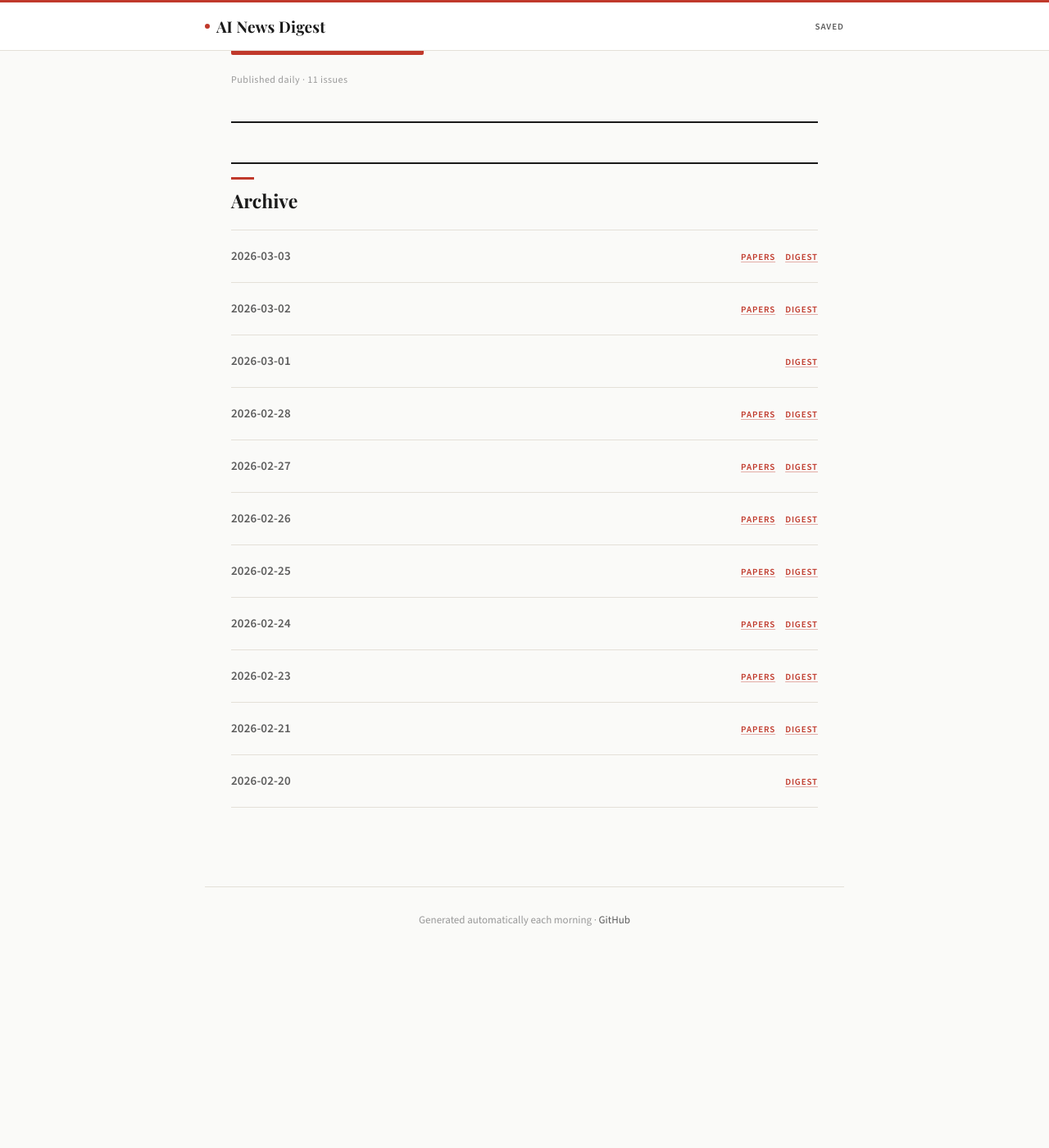
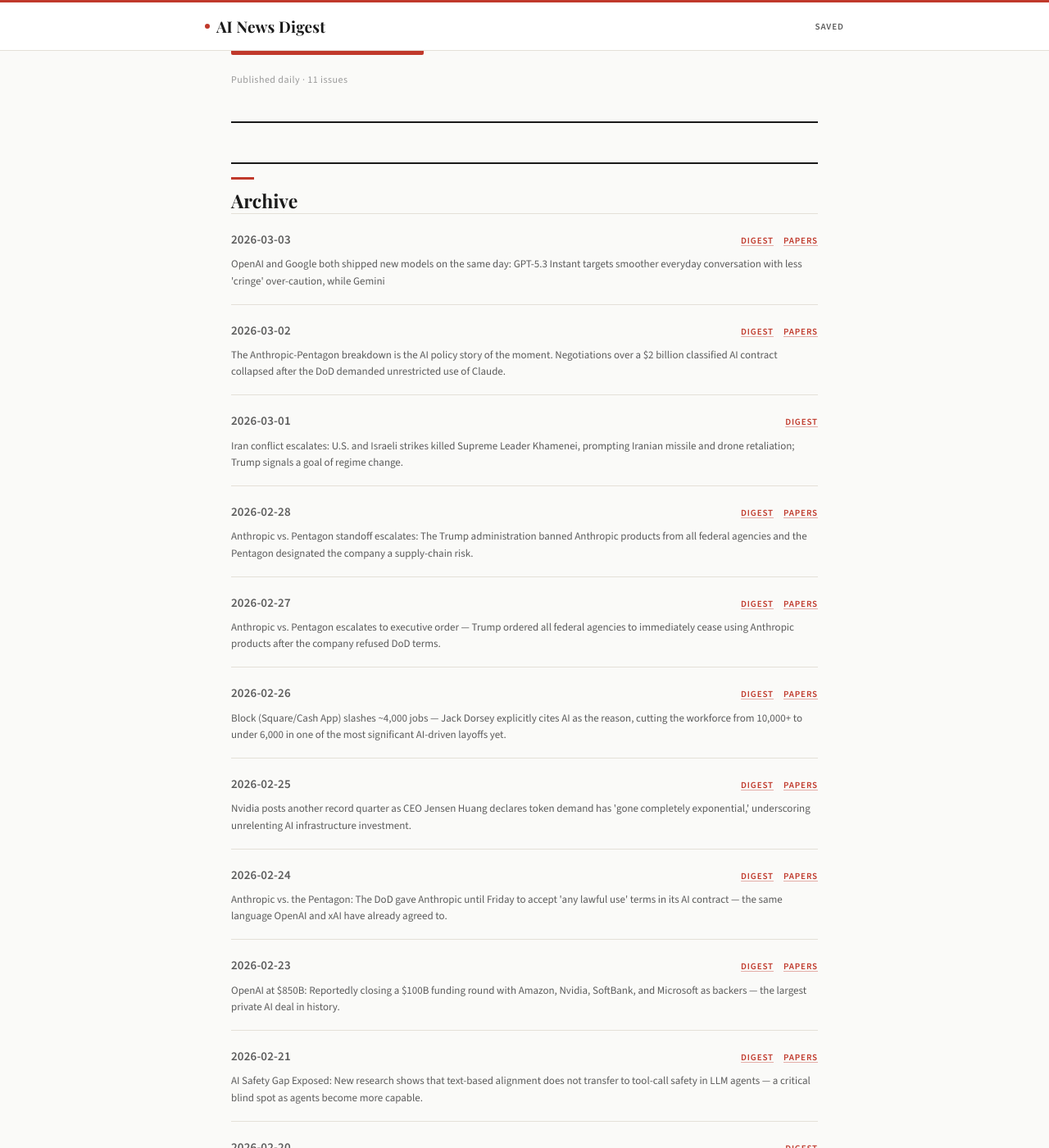
Before and after one commit to eddyariki/news-feed-digest, a Jekyll site: the page built from index.md, in a window 1280 px wide and 1400 px high, scrolled down 662 px. Shown: the whole window at 82% size. Built offline with Jekyll 4.4.1, drawn with Linux system fonts in a browser that asks for light colours; some web fonts are replaced; before the commit the page ends 1839 px from its top, so only the background shows below that; some of the changed text lies outside the part shown.

Commit message:
Archive: show first highlight preview per day via Liquid template
- Switch from static markdown list to YAML front matter + Liquid loop
- Each archive row shows date, content links, and a one-line preview
  extracted from that day's ## Highlights section (markdown stripped)
- New CSS classes: .archive-section, .archive-row, .archive-date,
  .archive-links, .archive-preview
- Remove old .content.is-index > ul selector (no longer used)
- Backfill all existing days with highlights in index.md

Co-Authored-By: Claude Sonnet 4.6 <noreply@anthropic.com>

```diff
--- a/_layouts/default.html
+++ b/_layouts/default.html
@@ -331,20 +331,26 @@
       letter-spacing: 0.04em;
     }
 
-    /* ── Archive list (home page) ────────────────────────── */
-    .content.is-index > ul {
-      list-style: none; padding: 0; margin: 0;
+    /* ── Archive (home page) ─────────────────────────────── */
+    .archive-section h2 {
+      font-family: var(--serif);
+      font-size: 1.4375rem;
+      font-weight: 700;
+      margin: 3rem 0 0;
+      padding-top: 1rem;
+      border-top: 2px solid var(--text);
     }
-    .content.is-index > ul > li {
-      margin: 0;
+    .archive-row {
       padding: 1.125rem 0;
       border-bottom: 1px solid var(--border);
+    }
+    .archive-row:first-of-type { border-top: 1px solid var(--border); }
+    .archive-row-header {
       display: flex;
       align-items: baseline;
       gap: 0.75rem;
     }
-    .content.is-index > ul > li:first-child { border-top: 1px solid var(--border); }
-    .content.is-index > ul > li > strong {
+    .archive-date {
       font-family: var(--sans);
       font-size: 0.9375rem;
       font-weight: 600;
@@ -354,7 +360,8 @@
       margin-right: auto;
       color: var(--text-muted);
     }
-    .content.is-index > ul > li a {
+    .archive-links { display: flex; gap: 0.75rem; }
+    .archive-links a {
       font-family: var(--sans);
       font-size: 0.6875rem;
       font-weight: 700;
@@ -364,12 +371,16 @@
       text-decoration: underline;
       text-underline-offset: 2px;
       text-decoration-color: color-mix(in srgb, var(--accent) 40%, transparent);
-      transition: color 0.15s, text-decoration-color 0.15s;
+      transition: text-decoration-color 0.15s;
       white-space: nowrap;
-      padding: 0; border: none; border-radius: 0;
     }
-    .content.is-index > ul > li a:hover {
-      text-decoration-color: var(--accent);
+    .archive-links a:hover { text-decoration-color: var(--accent); }
+    .archive-preview {
+      font-family: var(--sans);
+      font-size: 0.8125rem;
+      color: var(--text-muted);
+      margin: 0.4rem 0 0;
+      line-height: 1.55;
     }
 
     /* ── Footer ─────────────────────────────────────────── */
@@ -568,8 +579,8 @@
       main { padding: 1.75rem 1.25rem 4rem; }
       .site-header { padding: 0 1.25rem; }
       h1 { font-size: 1.875rem; }
-      .is-index .content > ul > li {
-        flex-direction: column; align-items: flex-start; gap: 0.5rem;
+      .archive-row-header {
+        flex-direction: column; align-items: flex-start; gap: 0.35rem;
       }
     }
   </style>
--- a/_layouts/home.html
+++ b/_layouts/home.html
@@ -17,4 +17,23 @@ layout: default
 </div>
 {% endif %}
 
-{{ content }}
+{% if page.archive %}
+<section class="archive-section">
+  <h2>Archive</h2>
+  {% for entry in page.archive %}
+  <div class="archive-row">
+    <div class="archive-row-header">
+      <strong class="archive-date">{{ entry.date }}</strong>
+      <span class="archive-links">
+        <a href="{{ site.baseurl }}/{{ entry.date }}/digest">Digest</a>
+        {% if entry.has_papers %}<a href="{{ site.baseurl }}/{{ entry.date }}/papers">Papers</a>{% endif %}
+        {% if entry.has_security %}<a href="{{ site.baseurl }}/{{ entry.date }}/security">Security</a>{% endif %}
+      </span>
+    </div>
+    {% if entry.highlight %}
+    <p class="archive-preview">{{ entry.highlight }}</p>
+    {% endif %}
+  </div>
+  {% endfor %}
+</section>
+{% endif %}
--- a/index.md
+++ b/index.md
@@ -12,18 +12,49 @@ highlights: |
   - **AI companies are spending $125M** via tech-billionaire-backed super PACs to defeat congressional candidates pushing for AI regulation, raising concerns about the industry's influence over AI governance.
   - **Apple launched MacBook Pro with M5 Pro and M5 Max**, delivering a claimed 4× AI performance boost over M4, with 1TB storage now standard — signaling hardware-accelerated inference moving into the mainstream.
   - **Anthropic pitched Claude for a Pentagon drone swarm competition** but lost to SpaceX/xAI and OpenAI-partnered defense contractors, as the US State Department separately replaced Claude with GPT-4.1 in federal deployments.
+archive:
+  - date: "2026-03-03"
+    has_papers: true
+    has_security: false
+    highlight: "OpenAI and Google both shipped new models on the same day: GPT-5.3 Instant targets smoother everyday conversation with less 'cringe' over-caution, while Gemini"
+  - date: "2026-03-02"
+    has_papers: true
+    has_security: false
+    highlight: "The Anthropic-Pentagon breakdown is the AI policy story of the moment. Negotiations over a $2 billion classified AI contract collapsed after the DoD demanded unrestricted use of Claude."
+  - date: "2026-03-01"
+    has_papers: false
+    has_security: false
+    highlight: "Iran conflict escalates: U.S. and Israeli strikes killed Supreme Leader Khamenei, prompting Iranian missile and drone retaliation; Trump signals a goal of regime change."
+  - date: "2026-02-28"
+    has_papers: true
+    has_security: false
+    highlight: "Anthropic vs. Pentagon standoff escalates: The Trump administration banned Anthropic products from all federal agencies and the Pentagon designated the company a supply-chain risk."
+  - date: "2026-02-27"
+    has_papers: true
+    has_security: false
+    highlight: "Anthropic vs. Pentagon escalates to executive order — Trump ordered all federal agencies to immediately cease using Anthropic products after the company refused DoD terms."
+  - date: "2026-02-26"
+    has_papers: true
+    has_security: false
+    highlight: "Block (Square/Cash App) slashes ~4,000 jobs — Jack Dorsey explicitly cites AI as the reason, cutting the workforce from 10,000+ to under 6,000 in one of the most significant AI-driven layoffs yet."
+  - date: "2026-02-25"
+    has_papers: true
+    has_security: false
+    highlight: "Nvidia posts another record quarter as CEO Jensen Huang declares token demand has 'gone completely exponential,' underscoring unrelenting AI infrastructure investment."
+  - date: "2026-02-24"
+    has_papers: true
+    has_security: false
+    highlight: "Anthropic vs. the Pentagon: The DoD gave Anthropic until Friday to accept 'any lawful use' terms in its AI contract — the same language OpenAI and xAI have already agreed to."
+  - date: "2026-02-23"
+    has_papers: true
+    has_security: false
+    highlight: "OpenAI at $850B: Reportedly closing a $100B funding round with Amazon, Nvidia, SoftBank, and Microsoft as backers — the largest private AI deal in history."
+  - date: "2026-02-21"
+    has_papers: true
+    has_security: false
+    highlight: "AI Safety Gap Exposed: New research shows that text-based alignment does not transfer to tool-call safety in LLM agents — a critical blind spot as agents become more capable."
+  - date: "2026-02-20"
+    has_papers: false
+    has_security: false
+    highlight: "Cline CLI supply chain attack — The popular AI coding assistant was compromised via a hijacked npm token, silently installing autonomous agent 'OpenClaw' on developer machines."
 ---
-
-## Archive
-
-- **2026-03-03** [Papers](2026-03-03/papers) [Digest](2026-03-03/digest)
-- **2026-03-02** [Papers](2026-03-02/papers) [Digest](2026-03-02/digest)
-- **2026-03-01** [Digest](2026-03-01/digest)
-- **2026-02-28** [Papers](2026-02-28/papers) [Digest](2026-02-28/digest)
-- **2026-02-27** [Papers](2026-02-27/papers) [Digest](2026-02-27/digest)
-- **2026-02-26** [Papers](2026-02-26/papers) [Digest](2026-02-26/digest)
-- **2026-02-25** [Papers](2026-02-25/papers) [Digest](2026-02-25/digest)
-- **2026-02-24** [Papers](2026-02-24/papers) [Digest](2026-02-24/digest)
-- **2026-02-23** [Papers](2026-02-23/papers) [Digest](2026-02-23/digest)
-- **2026-02-21** [Papers](2026-02-21/papers) [Digest](2026-02-21/digest)
-- **2026-02-20** [Digest](2026-02-20/digest)
```
